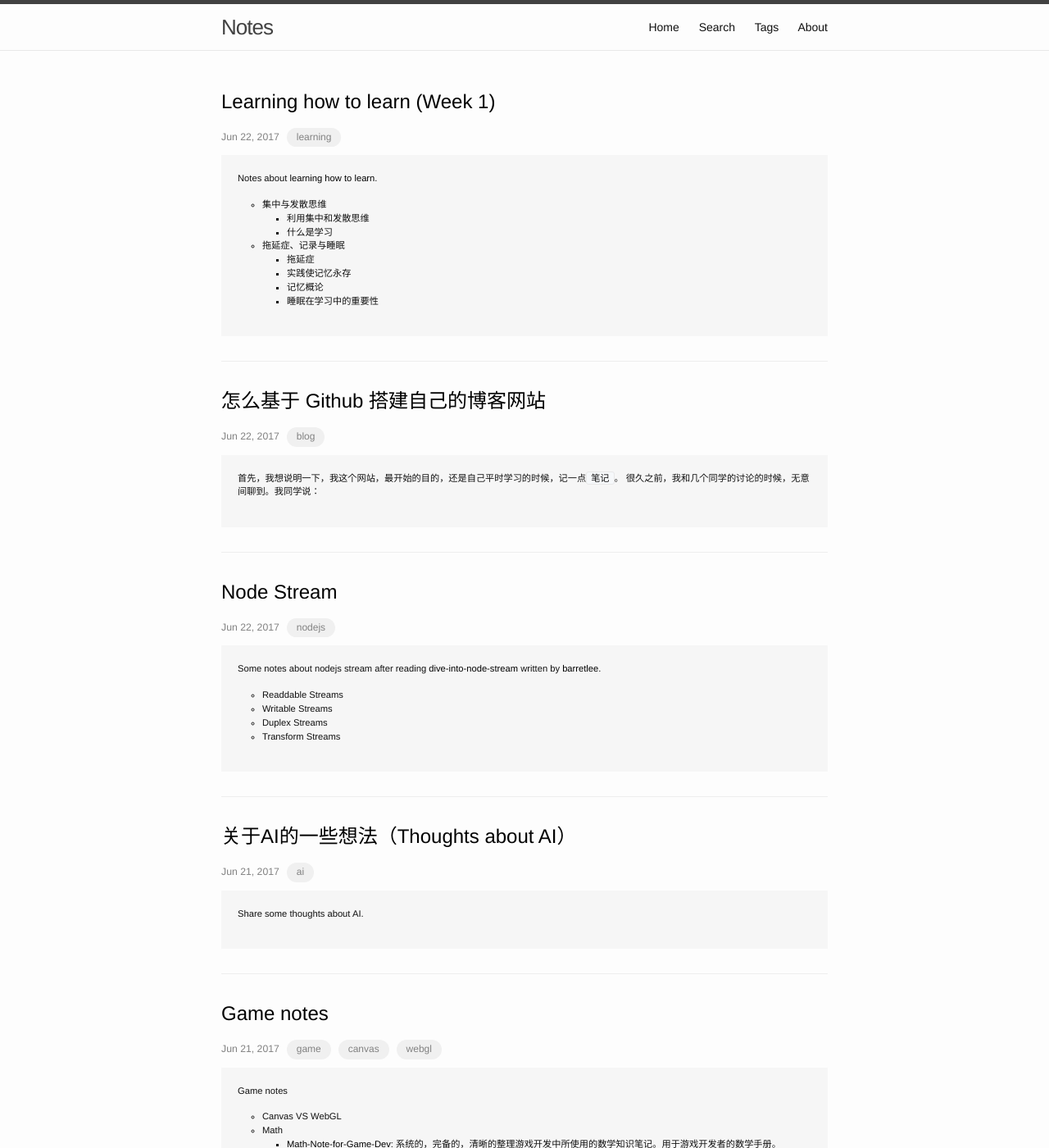
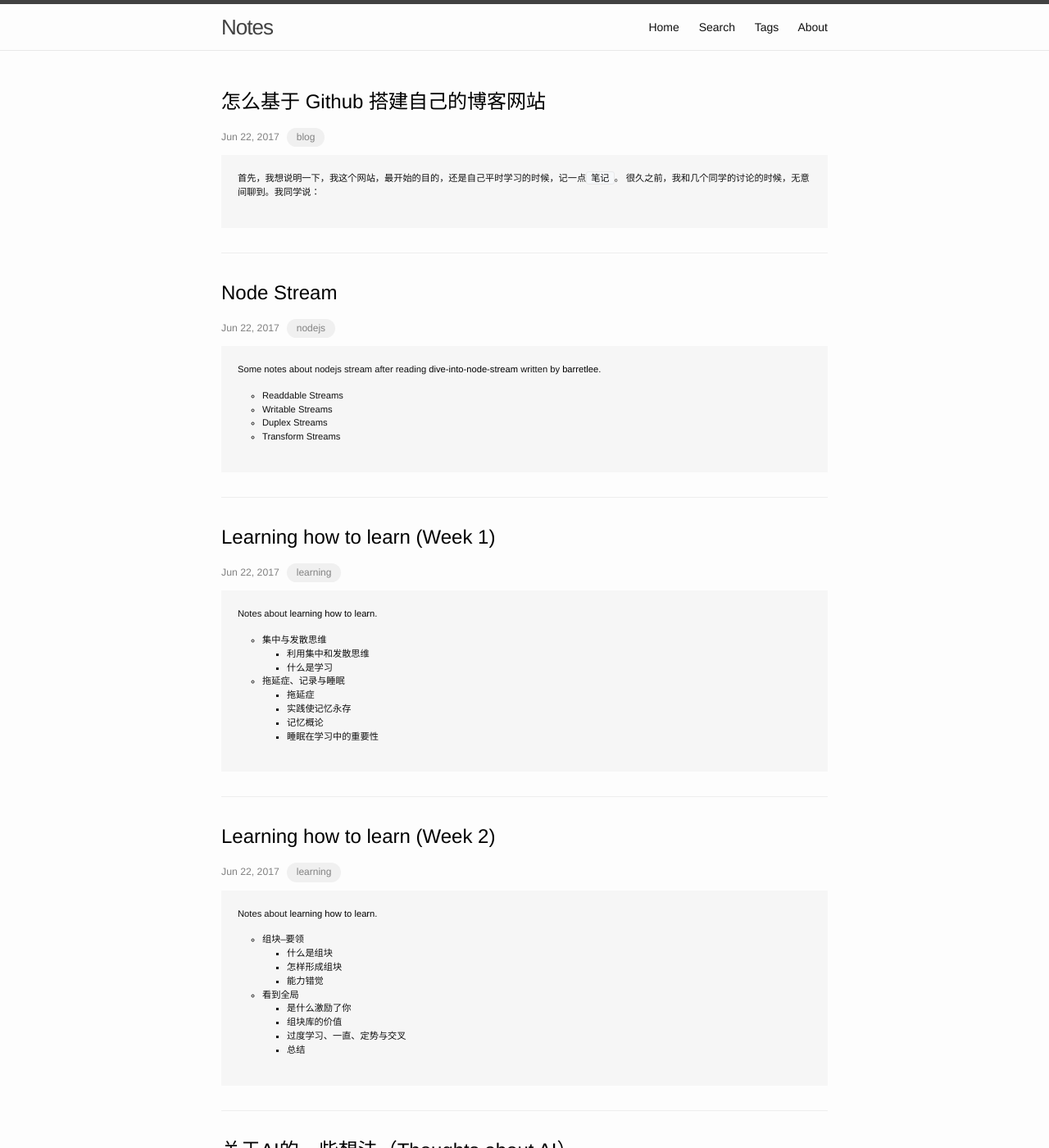
Before and after one commit to zhoukekestar/notes, a Jekyll site: the page built from index.html, in a window 1280 px wide and 1400 px high. Shown: the whole window at 82% size. Built offline with Jekyll 4.4.1, drawn with Linux system fonts in a browser that asks for light colours; the list of posts is cut into pages by our own code; some of the changed text lies outside the part shown.

Commit message:
update learning-how-to-learn

```diff
--- /dev/null
+++ b/_posts/2017-06~12/2017-06-24-learning-how-to-learn-2.md
@@ -0,0 +1,23 @@
+---
+layout: post
+title:  "Learning how to learn (Week 2)"
+date:   2017-06-22
+tags: [learning]
+commentIssueId: 26
+---
+
+Notes about [learning how to learn](https://www.coursera.org/learn/ruhe-xuexi/home/week/2).
+* 组块--要领
+  * 什么是组块
+  * 怎样形成组块
+  * 能力错觉
+* 看到全局
+  * 是什么激励了你
+  * 组块库的价值
+  * 过度学习、一直、定势与交叉
+  * 总结
+
+## 组块--要领
+> 组块指的是存在于我们大脑中的一些小而紧凑的信息包
+
+### 什么是组块
```
Also changed, not shown: _posts/2017-06~12/2047-06-24-learning-how-to-learn.md (renamed from _posts/2017/2047-06-24-learning-how-to-learn.md, +8 -8 lines).
